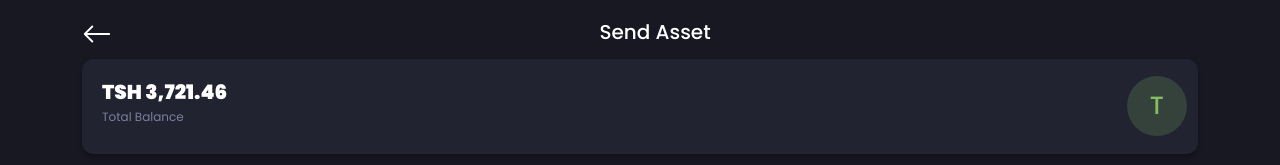
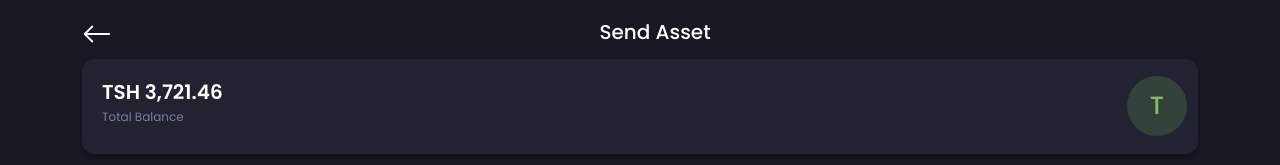
Before and after one commit to Ademayowa/EA-pessa-react, a React (Create React App) app: page /send in a window 1280 px wide. Shown: the top 165 px of the page. Built offline with nearby package versions, Linux system fonts and the light colour scheme.

Commit message:
testing routing

```diff
--- a/src/screens/receive/Receive.css
+++ b/src/screens/receive/Receive.css
@@ -24,7 +24,7 @@
 .totbalance {
   font-family: var(--main-font);
   font-size: 20px;
-  font-weight: 900;
+  font-weight: 600;
   line-height: 46px;
   color: var(--white-color);
 }
```
